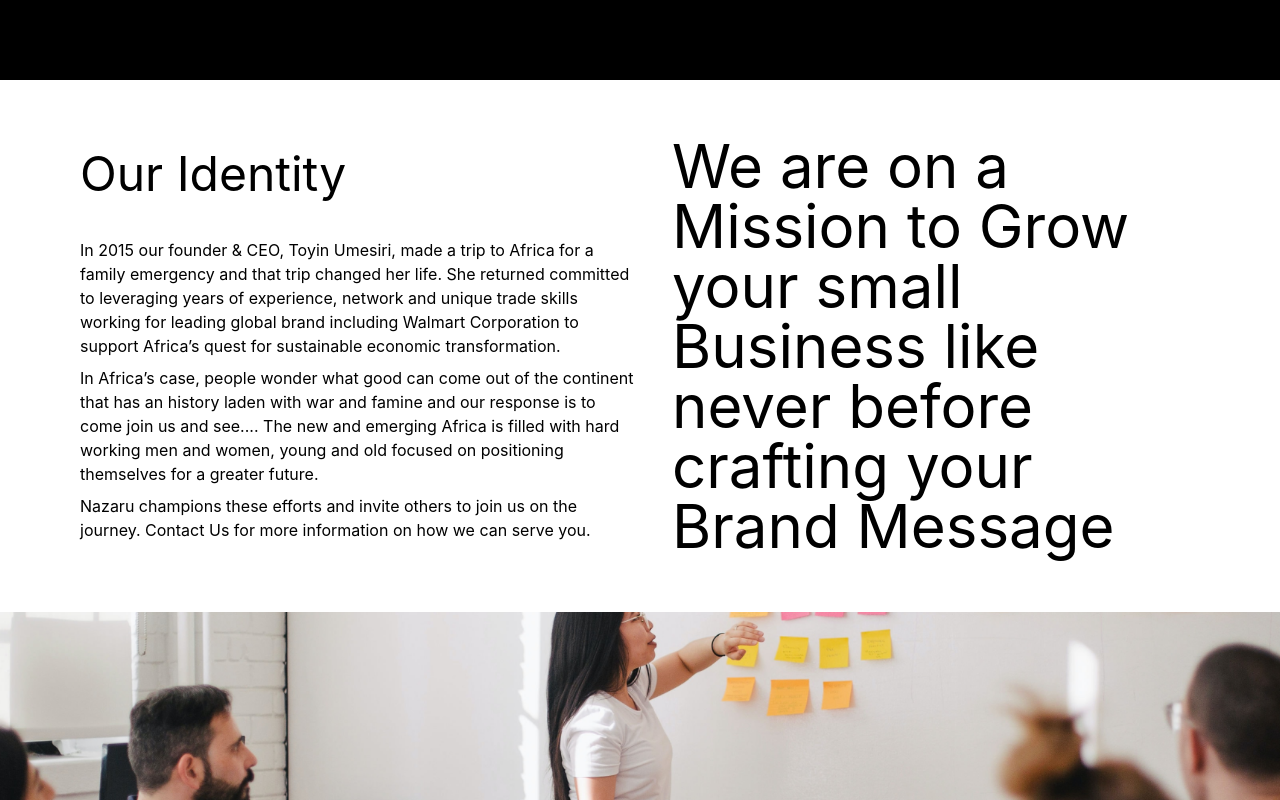
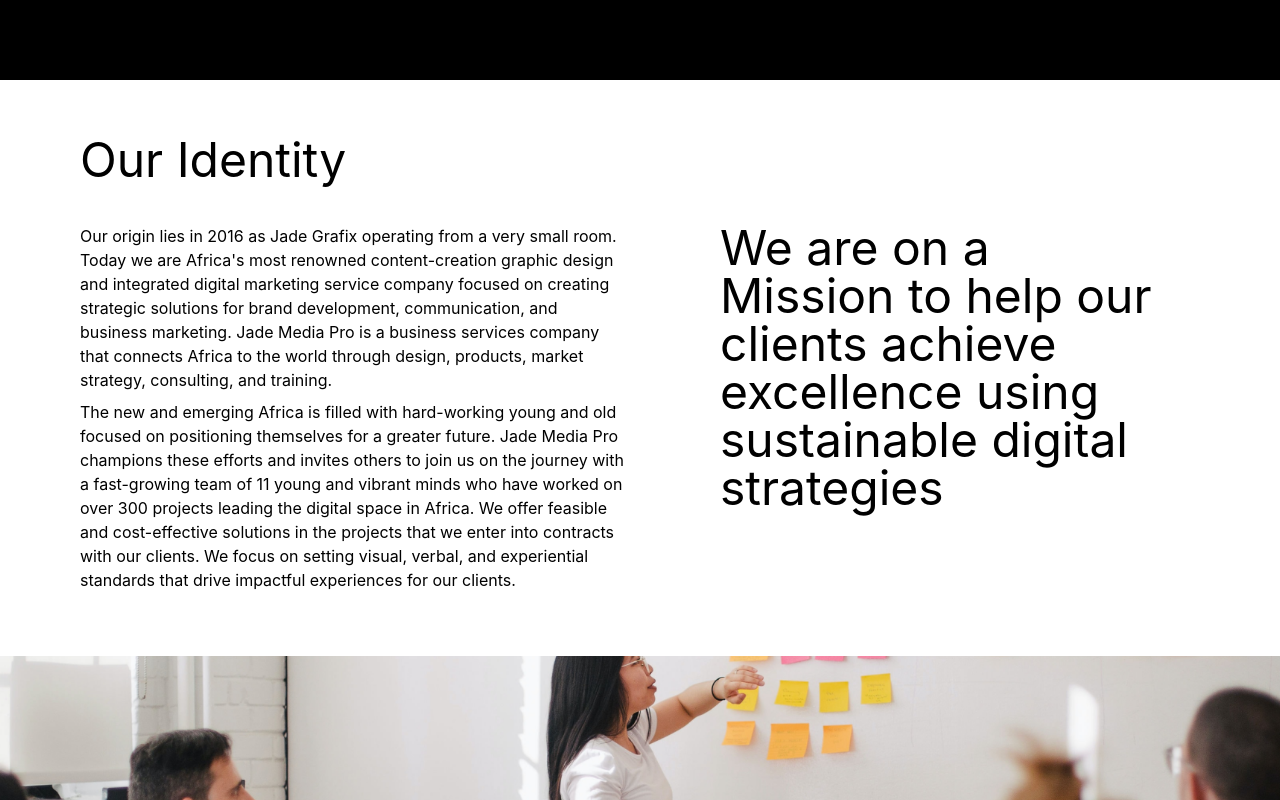
Before and after one commit to jadeoflagos/jademediapro, a Next.js app: page /about in a window 1280 px wide. Shown: the part 654-1454 px from the top of the page. Built offline with nearby package versions, Linux system fonts and the light colour scheme.

Commit message:
update: home page

```diff
--- a/components/Product.jsx
+++ b/components/Product.jsx
@@ -1,7 +1,24 @@
 import React from "react";
-
-const Product = () => {
-  return <div></div>;
+import LikeIcon from "./vectors/LikeIcon";
+const Product = ({ name, img, price }) => {
+  return (
+    <div>
+      <div
+        className="h-[33rem] flex justify-end pt-3 px-4"
+        style={{
+          background: `url("/images/${img}")`,
+          backgroundSize: "cover",
+          backgroundPosition: "center",
+        }}
+      >
+        <span className="h-16 w-16 flex items-center justify-center rounded-full bg-white ">
+          <LikeIcon />
+        </span>
+      </div>
+      <p>{name}</p>
+      <p>{price}</p>
+    </div>
+  );
 };
 
 export default Product;
--- a/components/ServicesCarousel.jsx
+++ b/components/ServicesCarousel.jsx
@@ -72,12 +72,15 @@
     setCarouselEL(el);
   };
   return (
-    <div className="px-20">
+    <div>
       <div className="flex items-center justify-end ">
-        <div className="mr-6 arrow" onClick={() => carouselEL.previous()}>
+        <div
+          className="mr-6 cursor-pointer"
+          onClick={() => carouselEL.previous()}
+        >
           <img src="/vectors/arrow-leftline.svg" alt="" />
         </div>
-        <div className="arrow" onClick={() => carouselEL.next()}>
+        <div className="cursor-pointer" onClick={() => carouselEL.next()}>
           <img src="/vectors/arrow-rightline.svg" alt="" />
         </div>
       </div>
--- a/pages/about.jsx
+++ b/pages/about.jsx
@@ -89,35 +89,35 @@
         </div>
       </div>
 
-      <div className=" items-center px-20 my-14 grid grid-cols-2">
+      <div className=" items-center px-20 my-14 grid grid-cols-2 gap-x-8">
         <div>
           <p className="text-5xl mb-10">Our Identity</p>
           <div>
             <p>
-              In 2015 our founder & CEO, Toyin Umesiri, made a trip to Africa
-              for a family emergency and that trip changed her life. She
-              returned committed to leveraging years of experience, network and
-              unique trade skills working for leading global brand including
-              Walmart Corporation to support Africa’s quest for sustainable
-              economic transformation.
+              Our origin lies in 2016 as Jade Grafix operating from a very small
+              room. Today we are Africa's most renowned content-creation graphic
+              design and integrated digital marketing service company focused on
+              creating strategic solutions for brand development, communication,
+              and business marketing. Jade Media Pro is a business services
+              company that connects Africa to the world through design,
+              products, market strategy, consulting, and training.{" "}
             </p>
             <p className="my-2">
-              {" "}
-              In Africa’s case, people wonder what good can come out of the
-              continent that has an history laden with war and famine and our
-              response is to come join us and see.... The new and emerging
-              Africa is filled with hard working men and women, young and old
-              focused on positioning themselves for a greater future.
-            </p>
-            <p>
-              Nazaru champions these efforts and invite others to join us on the
-              journey. Contact Us for more information on how we can serve you.
+              The new and emerging Africa is filled with hard-working young and
+              old focused on positioning themselves for a greater future. Jade
+              Media Pro champions these efforts and invites others to join us on
+              the journey with a fast-growing team of 11 young and vibrant minds
+              who have worked on over 300 projects leading the digital space in
+              Africa. We offer feasible and cost-effective solutions in the
+              projects that we enter into contracts with our clients. We focus
+              on setting visual, verbal, and experiential standards that drive
+              impactful experiences for our clients.
             </p>
           </div>
         </div>
-        <p className="text-6xl px-8">
-          We are on a Mission to Grow your small Business like never before
-          crafting your Brand Message
+        <p className="text-5xl pl-16 pr-8">
+          We are on a Mission to help our clients achieve excellence using
+          sustainable digital strategies
         </p>
       </div>
       <div
--- a/pages/index.jsx
+++ b/pages/index.jsx
@@ -6,10 +6,29 @@
 import { useState } from "react";
 import PostCard from "../components/PostCard";
 import ServicesCarousel from "../components/ServicesCarousel";
+import Product from "../components/Product";
 
 export default function Home() {
   const idea = ["Research", "Ideate", "Design", "Implement", "Result"];
   const [activeIdea, setActiveIdea] = useState(1);
+
+  const products = [
+    {
+      name: "Imperfection is perfect | Custom Poster",
+      price: "USD 45",
+      img: "winecup.png",
+    },
+    {
+      name: "Imperfection is perfect | Custom Poster",
+      price: "USD 45",
+      img: "winebottle.png",
+    },
+    {
+      name: "Imperfection is perfect | Custom Poster",
+      price: "USD 45",
+      img: "winebottle.png",
+    },
+  ];
   return (
     <div>
       <div
@@ -205,7 +224,9 @@
         <InterviewCard />
       </section>
       <section className="px-20 mt-32">
-        <p className="text-6xl">Discover popular and profitable editorials</p>
+        <p className="text-6xl">
+          Discover popular and profitable <u>editorials</u>
+        </p>
       </section>
       <section className="mt-11 grid grid-cols-3 gap-x-8 px-20 ">
         <PostCard
@@ -222,6 +243,21 @@
           desc="Some SEO-related tools such as the Google Keyword Planner and Google Analytics provide quantitative data to help you understand your market, analyze the trends, and know your competitors’ standings. The  search engine management is to helps you identify popular keywords so you can decide how to structure or revise your needed content."
         />
       </section>
+      <section className="mt-40 px-20">
+        <div className="grid grid-cols-3 gap-x-20">
+          {products.map((product, productIndex) => (
+            <Product
+              key={`product-${productIndex}`}
+              title={product.name}
+              price={product.price}
+              img={product.img}
+            />
+          ))}
+        </div>
+        <div>
+          <h1>Explore our full catalogue</h1>
+        </div>
+      </section>
       <Footer />
     </div>
   );
```
Also changed, not shown: components/vectors/LikeIcon.jsx (added, +28 -0 lines).
